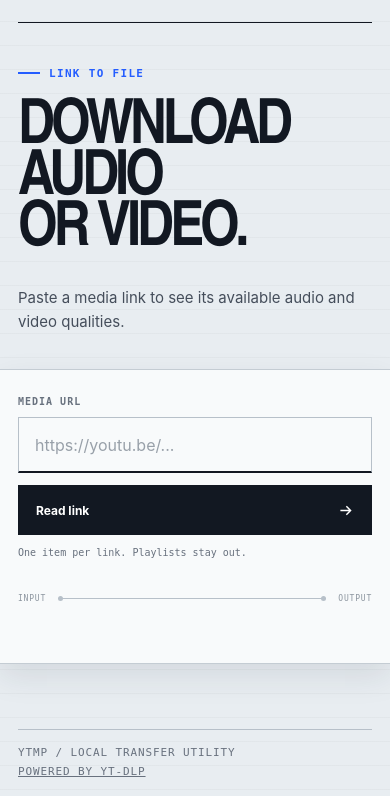
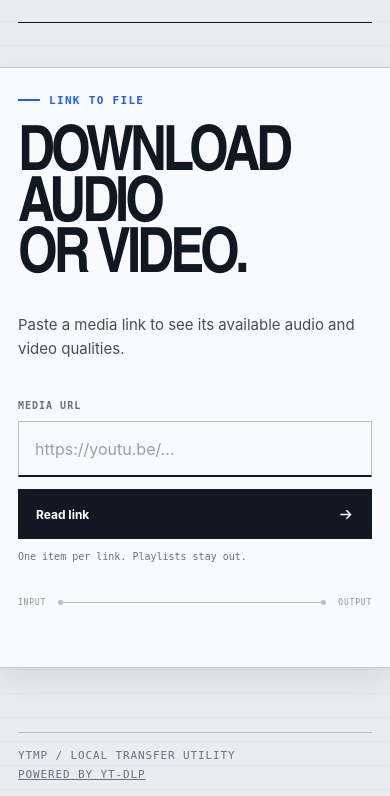
Before and after one commit to NadavS5/ytmp, a website: page public/index.html in a window 390 px wide. Shown: the part 51-847 px from the top of the page. Drawn offline with Linux system fonts and the light colour scheme.

Commit message:
Place title above media input

```diff
--- a/public/index.html
+++ b/public/index.html
@@ -21,13 +21,13 @@
 
       <main>
         <section class="workspace" aria-labelledby="page-title">
-          <div class="intro">
-            <p class="kicker">Link to file</p>
-            <h1 id="page-title">Download audio<br />or video.</h1>
-            <p class="intro-copy">Paste a media link to see its available audio and video qualities.</p>
-          </div>
+          <div class="deck">
+            <div class="intro">
+              <p class="kicker">Link to file</p>
+              <h1 id="page-title">Download audio<br />or video.</h1>
+              <p class="intro-copy">Paste a media link to see its available audio and video qualities.</p>
+            </div>
 
-          <div class="deck">
             <form id="inspect-form" novalidate>
               <label for="media-url">Media URL</label>
               <div class="url-row">
--- a/public/styles.css
+++ b/public/styles.css
@@ -125,11 +125,10 @@ main {
   margin: 0 auto;
   display: flex;
   flex-direction: column;
-  gap: 40px;
 }
 
 .intro {
-  padding-left: 4px;
+  margin-bottom: 38px;
 }
 
 .kicker {
@@ -154,7 +153,7 @@ main {
 h1 {
   margin: 0;
   font-family: var(--display);
-  font-size: clamp(66px, 10vw, 104px);
+  font-size: clamp(62px, 9vw, 88px);
   font-stretch: condensed;
   font-weight: 800;
   letter-spacing: -0.065em;
@@ -552,8 +551,6 @@ footer a:hover {
 @media (max-width: 820px) {
   .shell { width: min(100% - 32px, 640px); }
   main { padding: 44px 0 64px; }
-  .workspace { gap: 34px; }
-  .intro { padding-left: 0; }
   h1 { font-size: clamp(58px, 16vw, 88px); }
   .intro-copy { margin-top: 28px; }
 }
@@ -562,7 +559,7 @@ footer a:hover {
   .shell { width: 100%; }
   .topbar, footer { margin: 0 18px; }
   .topbar p { display: none; }
-  .intro { padding: 0 18px; }
+  .intro { padding: 0; }
   .deck { padding: 26px 18px; border-left: 0; border-right: 0; box-shadow: 0 12px 30px rgb(31 43 57 / 10%); }
   footer { flex-direction: column; justify-content: center; gap: 6px; align-items: flex-start; }
 }
```
